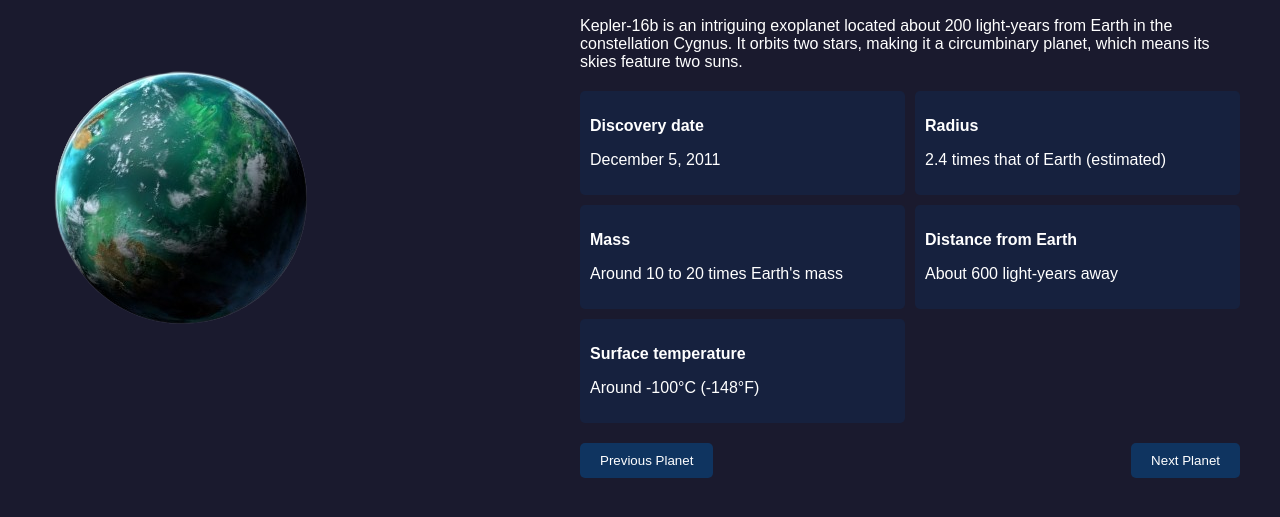
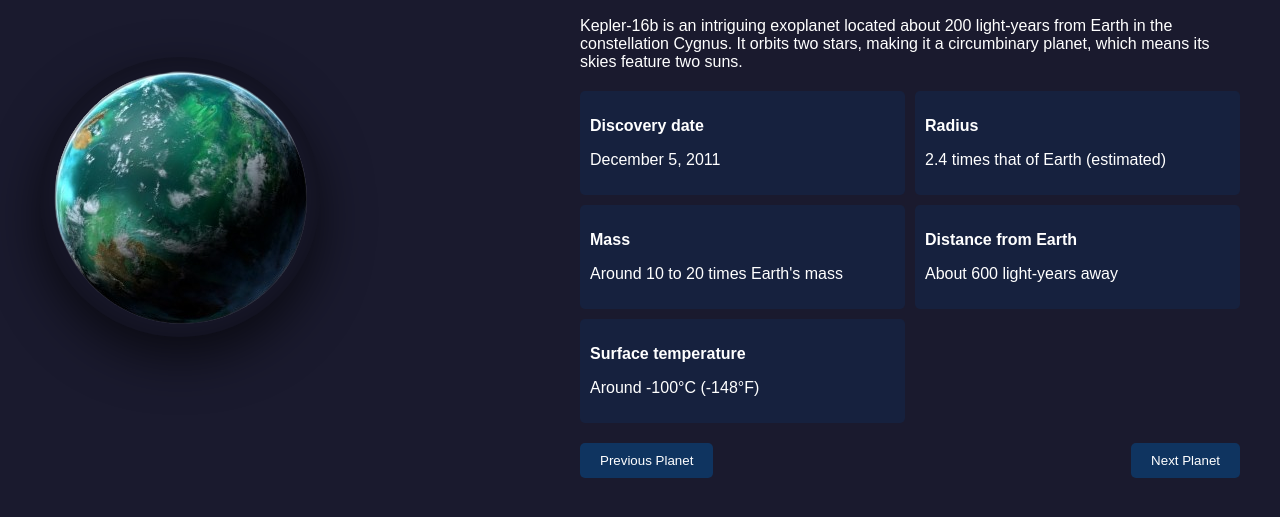
Before and after one commit to nikhilchandran2004/WebEXO, a plain HTML site: page exolist.html in a window 1280 px wide. Shown: the part 101-618 px from the top of the page. Drawn offline with Linux system fonts and the light colour scheme.

Commit message:
margin and 3D

```diff
--- a/exolist.css
+++ b/exolist.css
@@ -39,7 +39,15 @@ header a {
 .planet-image img {
     max-width: 100%;
     height: auto;
+    border-radius: 50%; /* Makes the planet image circular */
+    box-shadow: inset 0 0 50px rgba(0, 0, 0, 0.5),
+                0 20px 50px rgba(0, 0, 0, 0.6); /* Adds a 3D effect with shadow */
+    background: none; /* No background color or gradients */
+    transition: transform 0.5s ease;
+    margin: 0;
+    padding: 0;
 }
+
 
 .planet-info {
     width: 55%;
```
Also changed, not shown: page1.html (+1 -1 lines).
